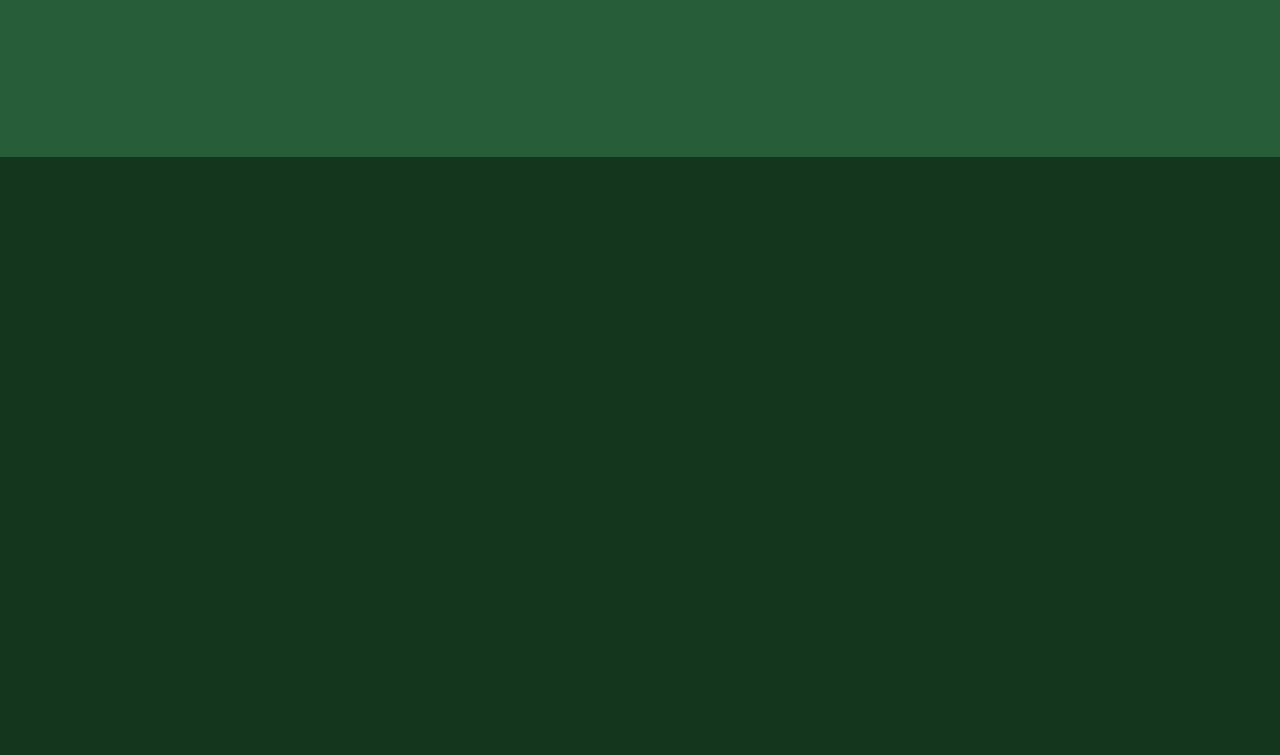
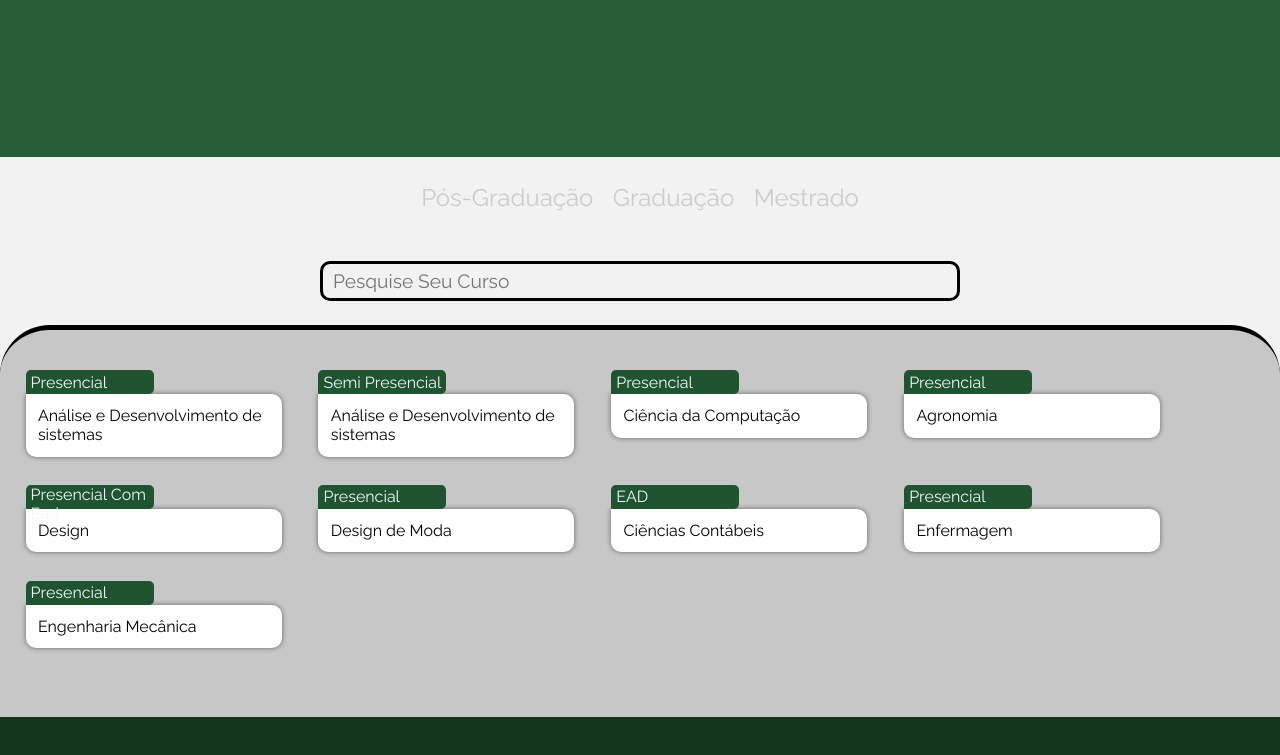
Before and after one commit to ImSARAGOSSA/ed1-programa-o-web, a plain HTML site: page index.html in a window 1280 px wide. Shown: the part 1287-2042 px from the top of the page. Drawn offline with Linux system fonts and the light colour scheme.

Commit message:
o bagui de pesquis

```diff
--- a/css/style.css
+++ b/css/style.css
@@ -78,13 +78,22 @@ body {
 
 #menu div a {
   color: rgb(250, 254, 255);
+  user-select: none;
+  transition: 0.1s ease-in;
   text-decoration: none;
+}
+
+#menu div a:hover {
+  transform: scale(1.1);
+  margin: 0 5px;
 }
 
 /* estilos das classes da logo e da logo por id */
 #logo-utp {
   position: fixed;
   top: 10px;
+  user-select: none;
+  pointer-events: none;
   transition: 0.5s ease-out;
 }
 
@@ -219,7 +228,7 @@ body {
   transition: 0.7s;
 }
 
-.div-sobre-select-fechado{
+.div-sobre-select-fechado {
   opacity: 0;
   width: 0;
   transform: translateY(100%);
@@ -233,6 +242,7 @@ body {
   height: 20vh;
   overflow: hidden;
   user-select: none;
+  pointer-events: none;
 }
 
 .div-sobre-select-img>img {
@@ -277,13 +287,13 @@ body {
   overflow: hidden;
 }
 
-.div-sobre-texto > h2{
+.div-sobre-texto>h2 {
   font-size: 1.6em;
   text-align: center;
   color: #000;
 }
 
-.div-sobre-texto > p{
+.div-sobre-texto>p {
   margin: 5% auto;
   font-size: 1.5em;
   width: 80%;
@@ -299,3 +309,108 @@ body {
 
 
 /* ======= sobre ======== */
+
+/* ======= search ======== */
+
+#searcher-section {
+  width: 100vw;
+  height: 70vh;
+  background-color: #f2f2f2;
+  display: flex;
+  flex-direction: column;
+  justify-content: space-between;
+  align-items: center;
+  gap: 2%;
+  flex-wrap: no-wrap;
+}
+
+#tags {
+  width: 80vw;
+  height: 10vh;
+  display: flex;
+  padding: 2%;
+  gap: 2%;
+  align-items: center;
+  align-content: center;
+  flex-direction: row;
+  justify-content: center;
+}
+
+#tags>span {
+  color: #ccc;
+  font-size: 1.5em;
+  transition: 0.2s ease-in;
+  user-select: none;
+}
+
+.tag-selected {
+  color: #000 !important;
+  transform: scale(1.2);
+  margin: 0 10px;
+}
+
+#search-list {
+  background-color: #c7c7c7;
+  width: 100%;
+  height: 70%;
+  display: flex;
+  flex-wrap: wrap;
+  border-top: solid 5px #000;
+  padding: 2%;
+  padding-top: 5%;
+  gap: 3%;
+  border-radius: 50px 50px 0 0;
+  overflow: hidden;
+}
+
+.search-item {
+  width: 20vw;
+  height: fit-content;
+  background-color: #fff;
+  border-radius: 0 10px 10px 10px;
+  color: #000;
+  position: relative;
+  padding: 1%;
+  transition: 0.2s ease-out;
+  box-shadow: 0 0 5px rgba(0, 0, 0, 0.5);
+}
+
+.search-item:hover {
+  transform: scale(1.05);
+  box-shadow: 0 0 10px rgba(0, 0, 0, 0.5);
+}
+
+.search-item>span {
+  position: absolute;
+  width: 10vw;
+  height: 3vh;
+  left: 0;
+  padding-left: 5px;
+  top: -3vh;
+  align-content: center;
+  text-align: left;
+  border-radius: 5px 5px 5px 0;
+  background-color: #205430;
+}
+
+.search-item>p {
+  color: #000;
+}
+
+.search-item>small {
+  position: absolute;
+  opacity: 0;
+}
+
+#search-input {
+  width: 50vw;
+  height: 5vh;
+  background-color: transparent;
+  border-radius: 10px;
+  border: solid #000 3px;
+  color: #000;
+  font-size: 1.2em;
+  padding: 10px;
+}
+
+/* ======= search ======== */
--- a/index.html
+++ b/index.html
@@ -1,6 +1,5 @@
 <!doctype html>
 <html lang="pt-br">
-
   <head>
     <!-- caracteres e width pra responsividade -->
     <meta charset="UTF-8" />
@@ -8,21 +7,28 @@
     <!-- caracteres e width pra responsividade -->
 
     <!-- definindo o cabeçalho da pagina -->
-  <link rel="icon" href="/imgs//logos/logo-t.png" />
+    <link rel="icon" href="imgs//logos/logo-t.png" />
     <title>UTP - Formação Humana</title>
     <!-- definindo o cabeçalho da pagina -->
 
     <!-- importaçoes de css principal -->
-  <link rel="stylesheet" href="/css/style.css" />
+    <link rel="stylesheet" href="css/style.css" />
     <!-- importaçoes de css principal -->
 
     <!-- importando os plugins -->
 
     <!-- jquery -->
-  <script src="/plugins/jquery/jquery-4.0.0.min.js"></script>
+    <script src="plugins/jquery/jquery-4.0.0.min.js"></script>
+
+    <!-- searcher -->
+    <script src="plugins/jquery-searcher-0.3.0/dist/jquery.searcher.min.js"></script>
 
     <!-- slider -->
-  <link type="text/css" rel="stylesheet" href="plugins/lightslider-master/dist/css/lightslider.css" />
+    <link
+      type="text/css"
+      rel="stylesheet"
+      href="plugins/lightslider-master/dist/css/lightslider.css"
+    />
     <!-- importando os plugins -->
   </head>
 
@@ -32,10 +38,15 @@
       <div>
         <a href="#inicio">Início</a>
         <a href="#sobre">Sobre</a>
-      <a href="#">Ajuda</a>
+        <a href="#ajuda">Ajuda</a>
       </div>
       <div>
-      <img id="logo-utp" class="logo-utp-aberto" src="/imgs/logos/logo.png" alt="" />
+        <img
+          id="logo-utp"
+          class="logo-utp-aberto"
+          src="/imgs/logos/logo.png"
+          alt=""
+        />
       </div>
       <div>
         <p>Universidade Tuiuti Do Paraná</p>
@@ -64,10 +75,17 @@
       <!--Slider Dos Banners--->
 
       <section id="sobre">
-      <div class="div-sobre" id="pos-graduacao" onclick="abriDivSobre('pos-graduacao')">
+        <div
+          class="div-sobre"
+          id="pos-graduacao"
+          onclick="abriDivSobre('pos-graduacao')"
+        >
           <div class="div-sobre-select" id="pos-graduacao-div-1">
             <div class="div-sobre-select-img">
-            <img src="/imgs/imagens/thumb-pos-graduacao.png" alt="imagem thumb" />
+              <img
+                src="/imgs/imagens/thumb-pos-graduacao.png"
+                alt="imagem thumb"
+              />
             </div>
 
             <div class="div-sobre-select-span">
@@ -93,8 +111,15 @@
           </div>
         </div>
 
-      <div class="div-sobre div-sobre-aberto" id="graduacao" onclick="abriDivSobre('graduacao')">
-        <div class="div-sobre-select div-sobre-select-fechado" id="graduacao-div-1">
+        <div
+          class="div-sobre div-sobre-aberto"
+          id="graduacao"
+          onclick="abriDivSobre('graduacao')"
+        >
+          <div
+            class="div-sobre-select div-sobre-select-fechado"
+            id="graduacao-div-1"
+          >
             <div class="div-sobre-select-img">
               <img src="/imgs/imagens/thumb-graduacao.png" alt="imagem thumb" />
             </div>
@@ -105,7 +130,10 @@
               </div>
             </div>
           </div>
-        <div class="div-sobre-texto div-sobre-texto-aberto" id="graduacao-div-2">
+          <div
+            class="div-sobre-texto div-sobre-texto-aberto"
+            id="graduacao-div-2"
+          >
             <h2>Um pouco sobre Graduação na Tuiti</h2>
             <p>
               Lorem ipsum dolor sit amet, consectetur adipiscing elit. Fusce
@@ -125,7 +153,10 @@
         <div class="div-sobre" id="mestrado" onclick="abriDivSobre('mestrado')">
           <div class="div-sobre-select" id="mestrado-div-1">
             <div class="div-sobre-select-img">
-            <img src="/imgs/imagens/thumb-mestrado-doutorado.png" alt="imagem thumb" />
+              <img
+                src="/imgs/imagens/thumb-mestrado-doutorado.png"
+                alt="imagem thumb"
+              />
             </div>
 
             <div class="div-sobre-select-span">
@@ -151,21 +182,40 @@
           </div>
         </div>
       </section>
+
+      <section id="searcher-section">
+        <div id="tags">
+          <input id="tag-none" type="hidden" class="tag-selected" onclick="selectTag('tag-none')">
+          <span onclick="selectTag('tag-pos')" id="tag-pos">Pós-Graduação</span>
+          <span
+            onclick="selectTag('tag-graduacao')"
+            id="tag-graduacao"
+            >Graduação</span
+          >
+          <span onclick="selectTag('tag-mestrado')" id="tag-mestrado"
+            >Mestrado</span
+          >
+        </div>
+        <input id="search-input" placeholder="Pesquise Seu Curso" />
+        <div id="search-list"></div>
+      </section>
     </main>
     <!--Corpo principal do site--->
 
     <!--Rodapé do site--->
-  <footer></footer>
+    <footer id="ajuda"></footer>
     <!--Rodapé do site--->
 
     <!-- importando os scripts -->
 
     <!-- scripts do Slider -->
-  <script type="text/javascript" src="plugins/lightslider-master/dist/js/lightslider.js"></script>
+    <script
+      type="text/javascript"
+      src="plugins/lightslider-master/dist/js/lightslider.js"
+    ></script>
     <!-- script principal -->
 
-  <script src="/js/main.js"></script>
+    <script src="js/main.js"></script>
     <!-- importando os scripts -->
   </body>
-
 </html>
--- a/js/main.js
+++ b/js/main.js
@@ -1,43 +1,41 @@
-
 // ================= Menu Logo ======================
 // funcao para diminuir a logo ao passar do banner
-$(window).ready(function(){
-
+$(window).ready(function () {
   // variavel pra pegar o tamanho do banner ao carregar o site
-  let tamanhoBanner = $(".slider-banners").outerHeight()
-  tamanhoBanner = tamanhoBanner/3
+  let tamanhoBanner = $(".slider-banners").outerHeight();
+  tamanhoBanner = tamanhoBanner / 3;
 
   //função que captura o scroll da janela
   $(window).scroll(function () {
-    function scroll () {
-      return $(window).scrollTop()
+    function scroll() {
+      return $(window).scrollTop();
     }
     //if para validar se o scroll ja passou ou nao do banner
-    if (scroll() < tamanhoBanner){
+    if (scroll() < tamanhoBanner) {
       //aqui remove a classe de fechado que deixa a logo pequena e adiciona a aberto que deixa grande
-      $("#logo-utp").addClass("logo-utp-aberto")
-      $("#logo-utp").removeClass("logo-utp-fechado")
+      $("#logo-utp").addClass("logo-utp-aberto");
+      $("#logo-utp").removeClass("logo-utp-fechado");
 
       // mostra a div atrás do menu
-      $("#menu-back").addClass("menu-back-fechado")
-      $("#menu-back").removeClass("menu-back-aberto")
+      $("#menu-back").addClass("menu-back-fechado");
+      $("#menu-back").removeClass("menu-back-aberto");
 
       // console.log('fecho') => era para testes
-    }else if (scroll() >= tamanhoBanner){
+    } else if (scroll() >= tamanhoBanner) {
       //aqui faz o contrario pois deixa pequeno ao invés de grande
       $("#logo-utp").addClass("logo-utp-fechado");
       $("#logo-utp").removeClass("logo-utp-aberto");
 
       // mostra a div atrás do menu
-      $("#menu-back").addClass("menu-back-aberto")
-      $("#menu-back").removeClass("menu-back-fechado")
+      $("#menu-back").addClass("menu-back-aberto");
+      $("#menu-back").removeClass("menu-back-fechado");
 
       // console.log('abriu em:', tamanhoBanner) => era para testes
-    };
+    }
   });
 });
 
-$(document).ready(function() {
+$(document).ready(function () {
   $("#banners").lightSlider({
     item: 1,
     auto: true,
@@ -52,19 +50,124 @@ $(document).ready(function() {
   });
 });
 
-// ========================================================
-let lastOpenDivSobre = "graduacao"
+// ===============  sobre  =================
 
-function toogleClassDivSobre (id) {
-    $(`#${id}`).toggleClass('div-sobre-aberto');
-    $(`#${id}-div-2`).toggleClass('div-sobre-texto-aberto');
-    $(`#${id}-div-1`).toggleClass('div-sobre-select-fechado');
- }
+let lastOpenDivSobre = "graduacao";
+
+function toogleClassDivSobre(id) {
+  $(`#${id}`).toggleClass("div-sobre-aberto");
+  $(`#${id}-div-2`).toggleClass("div-sobre-texto-aberto");
+  $(`#${id}-div-1`).toggleClass("div-sobre-select-fechado");
+}
 
 function abriDivSobre(id) {
-  toogleClassDivSobre(lastOpenDivSobre)
-  toogleClassDivSobre(id)
-  lastOpenDivSobre = id
+  toogleClassDivSobre(lastOpenDivSobre);
+  toogleClassDivSobre(id);
+  lastOpenDivSobre = id;
 }
 
+// ====================== tags select ==================
+
+let lastTagSelected = "tag-none";
+let filter = "";
+
+function splitFilter(id) {
+  filter = lastTagSelected.slice(4, 50)
+  var filterAdaptado = {
+    "graduacao":"Graduação",
+    "pos": "Pós-Graduação",
+    "mestrado": "Mestrado"
+  }
+  // console.log(filter)
+  if (filter == "graduacao" || filter == "pos" || filter == "mestrado"){
+    filter = filterAdaptado[filter]
+    // console.log(filter)
+  }
+
+  $("#search-input").val(filter)
+}
+
+function toggleClassTag(id) {
+  $(`#${id}`).toggleClass("tag-selected");
+}
+
+function selectTag(id) {
+  toggleClassTag(lastTagSelected);
+  toggleClassTag(id);
+  lastTagSelected = id;
+  splitFilter(id);
+}
+
+// ====================== search ==================
+
+$("#search-list").searcher({
+  itemSelector: ".search-item",
+  textSelector: "p, span, small",
+  inputSelector: "#search-input",
+
+  toggle: function (item, containsText) {
+    if (containsText) $(item).fadeIn();
+    else $(item).fadeOut();
+  },
+});
+
 // ========================================================
+
+var cursos = [
+  {
+    nome: "Análise e Desenvolvimento de sistemas",
+    modalidade: "Presencial",
+    tipo: "Graduação",
+  },
+  {
+    nome: "Análise e Desenvolvimento de sistemas",
+    modalidade: "Semi Presencial",
+    tipo: "Graduação",
+  },
+  {
+    nome: "Ciência da Computação",
+    modalidade: "Presencial",
+    tipo: "Graduação",
+  },
+  {
+    nome: "Agronomia",
+    modalidade: "Presencial",
+    tipo: "Graduação",
+  },
+  {
+    nome: "Design",
+    modalidade: "Presencial Com Ead",
+    tipo: "Graduação",
+  },
+  {
+    nome: "Design de Moda",
+    modalidade: "Presencial",
+    tipo: "Graduação",
+  },
+  {
+    nome: "Ciências Contábeis",
+    modalidade: "EAD",
+    tipo: "Graduação",
+  },
+  {
+    nome: "Enfermagem",
+    modalidade: "Presencial",
+    tipo: "Graduação",
+  },
+  {
+    nome: "Engenharia Mecânica",
+    modalidade: "Presencial",
+    tipo: "Graduação",
+  },
+];
+
+for (i in cursos) {
+  $("#search-list").append(`
+  <div class="search-item">
+  <span>${cursos[i]["modalidade"]}</span>
+  <p>${cursos[i]["nome"]}</p>
+  <!-- tag -->
+  <small>${cursos[i]["tipo"]}</small>
+  </div>
+  `);
+}
```
Lines whose indentation alone changed are shown as unchanged.
